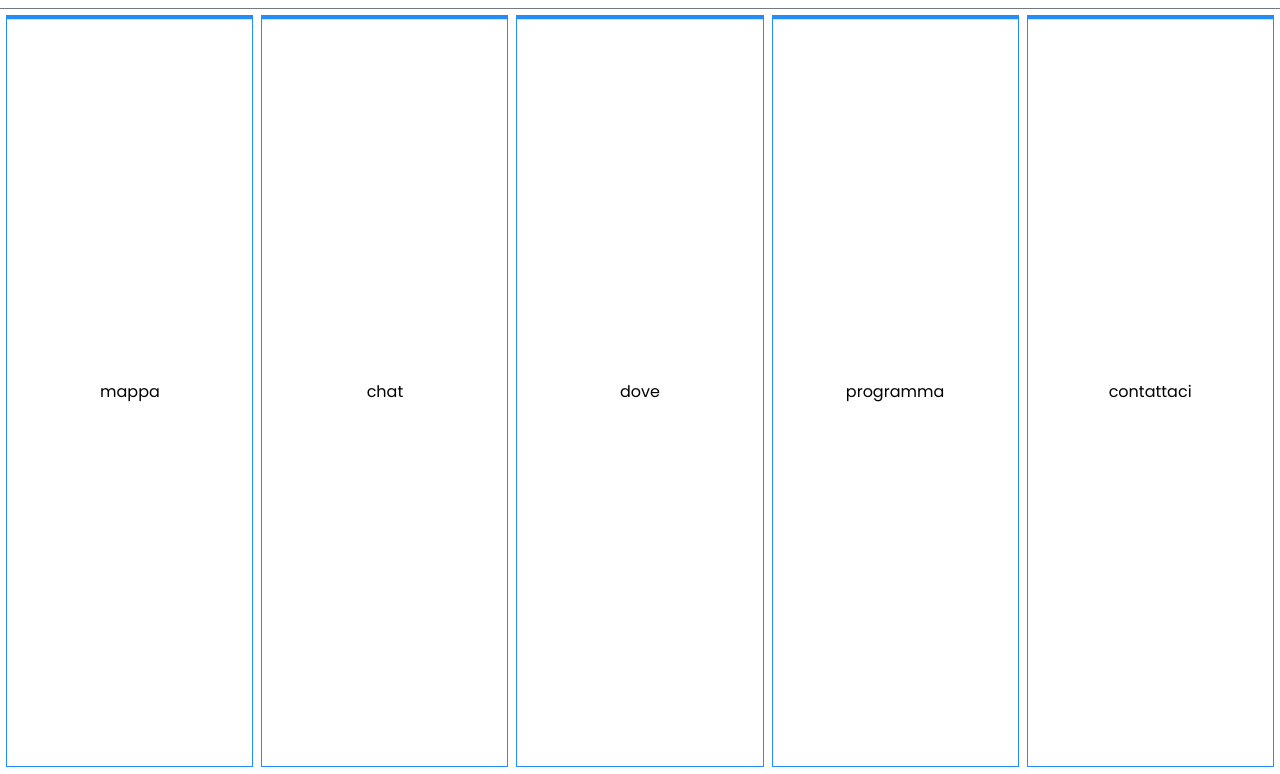
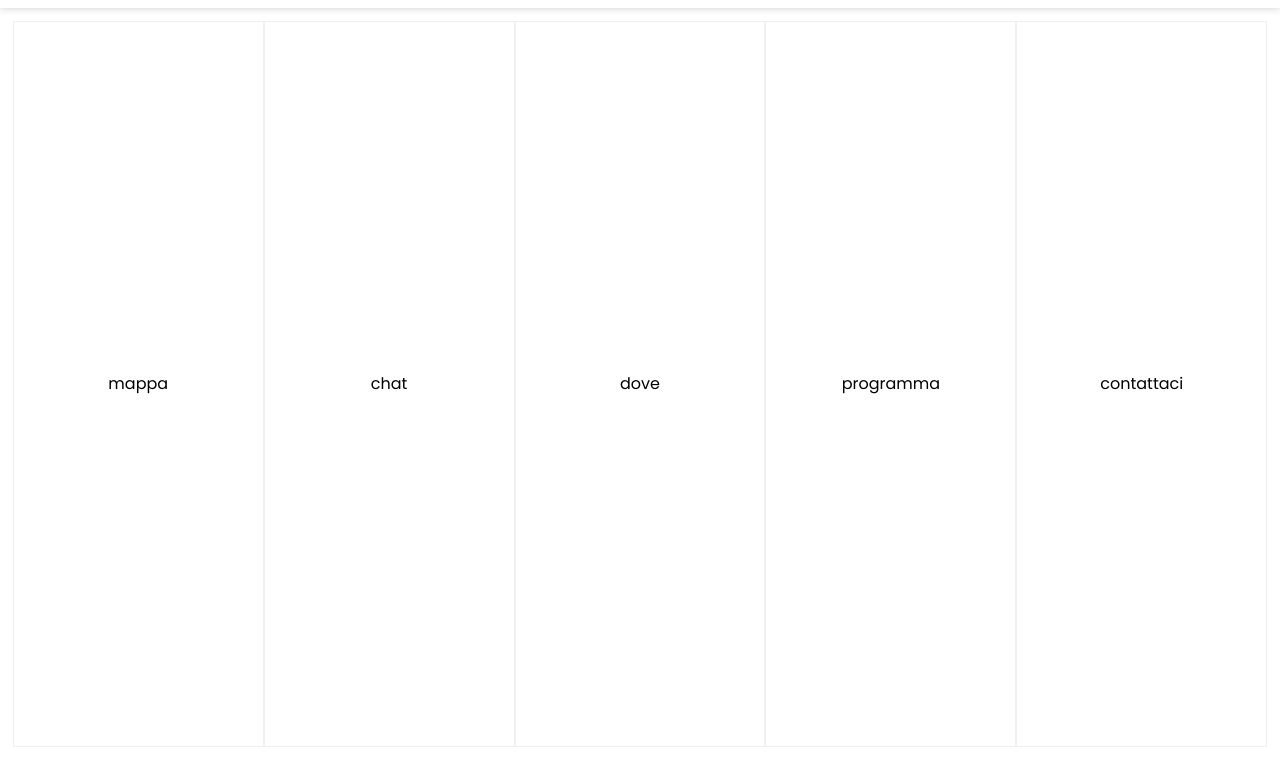
Before and after one commit to TopTravel-Project/TopTravel, a plain HTML site: page docs/index.html in a window 1280 px wide. Shown: the part 40-814 px from the top of the page. Drawn offline with Linux system fonts and the light colour scheme.

Commit message:
2 attempt homepage

```diff
--- a/docs/style.css
+++ b/docs/style.css
@@ -35,7 +35,7 @@ body {
 nav {
     height: var(--nav-height);
     background-color: var(--white);
-    border-bottom: 1px solid var(--grey);
+    box-shadow: 0 0 0.5rem rgba(0, 0, 0, 0.2);
     padding: 0 2vw;
     display: flex;
     align-items: center;
@@ -49,9 +49,9 @@ main {}
 
 .funzionalità-container {
     display: flex;
-    height: var(--height-no-nav);
-    gap: var(--small-gap);
-    padding: 0.5vw;
+    /* 1vw is the padding in the container, so *2 is mean that there isn't a scroll */
+    height: calc(var(--height-no-nav) - 1vw*2);
+    padding: 1vw;
 }
 
 .funzionalità-container div {
@@ -59,8 +59,8 @@ main {}
     align-items: center;
     justify-content: center;
     flex: 1;
-    border: 1px solid var(--II-blue);
-    box-shadow: inset 0 0.2rem 0 var(--II-blue);
+    border: 1px solid var(--I-blue);
+    box-shadow: inset 0 0 0 var(--II-blue);
 }
 
 .funzionalità-container div {
@@ -80,13 +80,14 @@ main {}
     border: none;
     border-radius: var(--small-rounded);
     text-decoration: underline;
-    box-shadow: inset 0 0.5rem 0 var(--II-blue);
-    animation: underline 1s ease-in-out forwards;
+    box-shadow: inset 0 0.3rem 0 var(--II-blue);
+    animation: underline 0.3s ease-in-out forwards;
+    margin: 0 var(--small-gap);
 }
 
 @keyframes underline {
     from {
-        text-underline-offset: 2rem;
+        text-underline-offset: 2vw;
     }
     to {
         text-underline-offset: 0.2rem;
```
